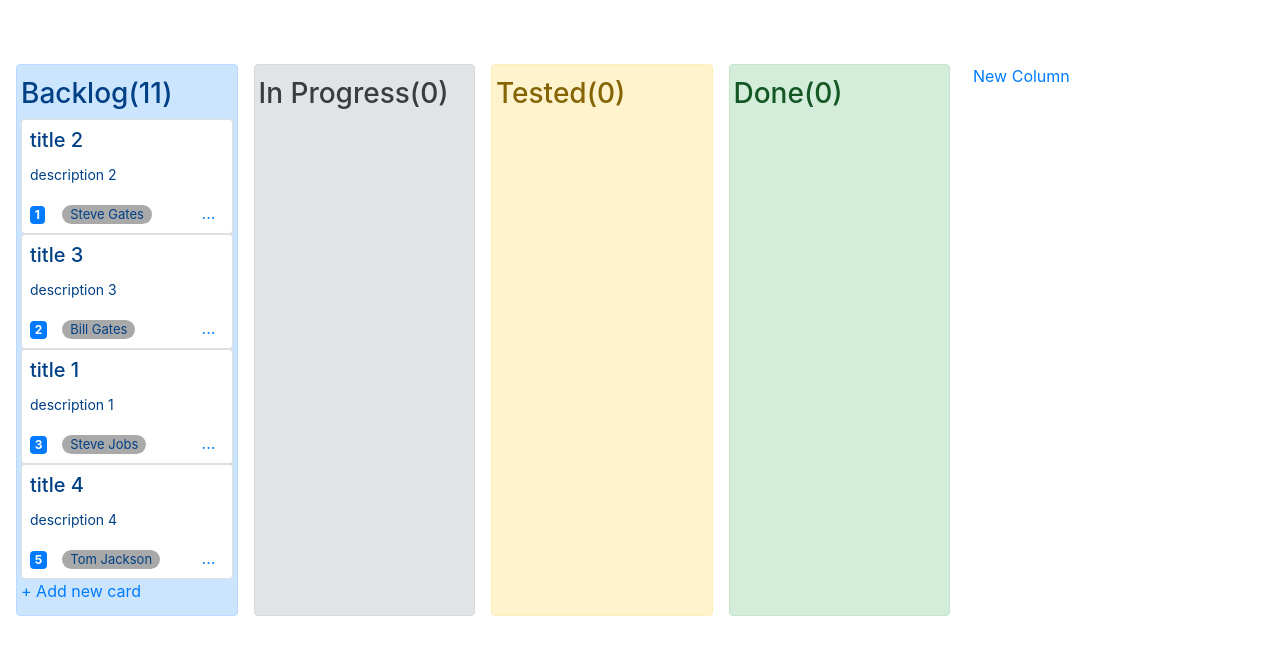
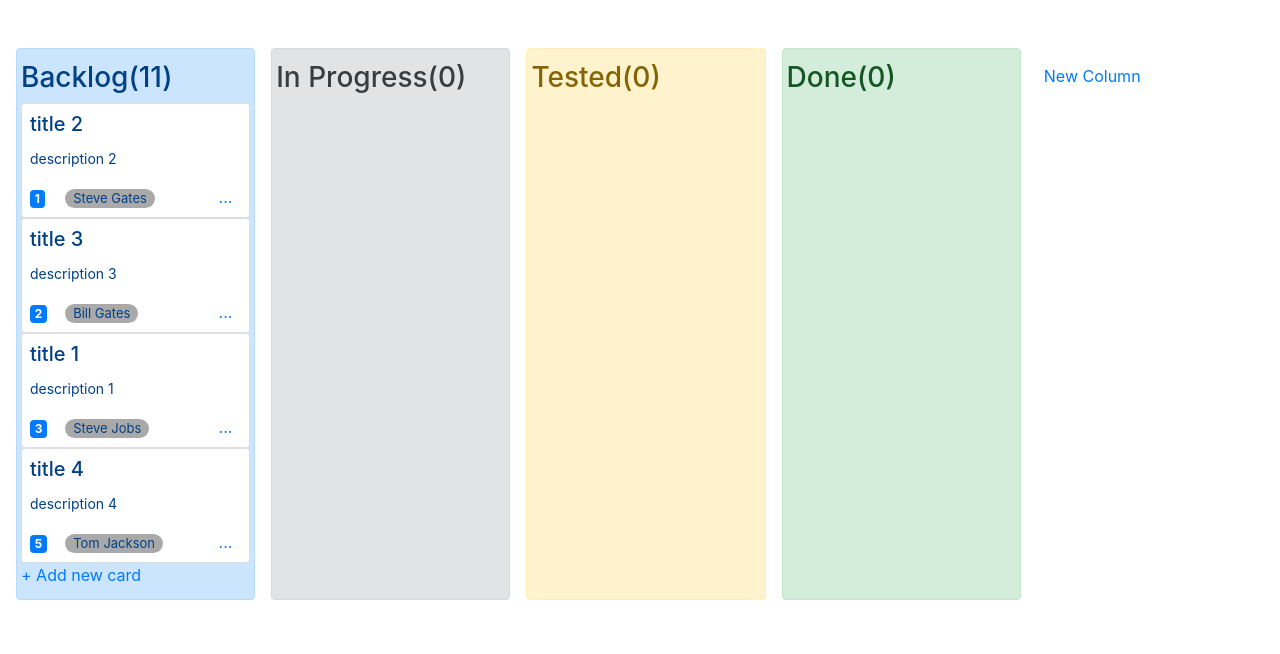
Before and after one commit to ariyuan/vue-kanban, a Vue app: page / in a window 1280 px wide. Shown: the top 654 px of the page. Built offline with nearby package versions, Linux system fonts and the light colour scheme.

Commit message:
Update column width for each individual column

```diff
--- a/src/components/kanban.vue
+++ b/src/components/kanban.vue
@@ -1,8 +1,7 @@
 <template>
-  <b-container class="mt-5 ml-2">
-    <b-row>
-      <b-col cols="10">
-        <draggable class="mt-3 row" :list="columns" group="columns">
+  <div :style="kanbanbase">
+    <b-container class="mt-5 ml-2" style="max-width: 100% !important">
+          <draggable class="mt-3 row" :list="columns" group="columns" style="flex-wrap: nowrap !important">
             <kanbanColumn
               v-for="item in columns"
               :key="item.column_name"
@@ -11,15 +10,15 @@
               :showAddButton="item.showAddButton"
               :columnclass="item.columnclass"
             ></kanbanColumn>
-        </draggable>
-      </b-col>
                     <b-col class="mt-3">
           <a href="" @click.prevent="addNewColumn(newColumnToAdd)"
             >New Column</a
           ></b-col
         >
-    </b-row>
+          </draggable>
+
     </b-container>
+  </div>
 </template>
 
 <script>
@@ -30,6 +29,13 @@ export default {
   components: {
     kanbanColumn,
     draggable,
+  },
+  computed: {
+    kanbanbase() {
+      const style = {};
+      style.minWidth = (this.columns.length + 1) * 200 + "px";
+      return style;
+    },
   },
   data() {
     return {
```
Lines whose indentation alone changed are shown as unchanged.
